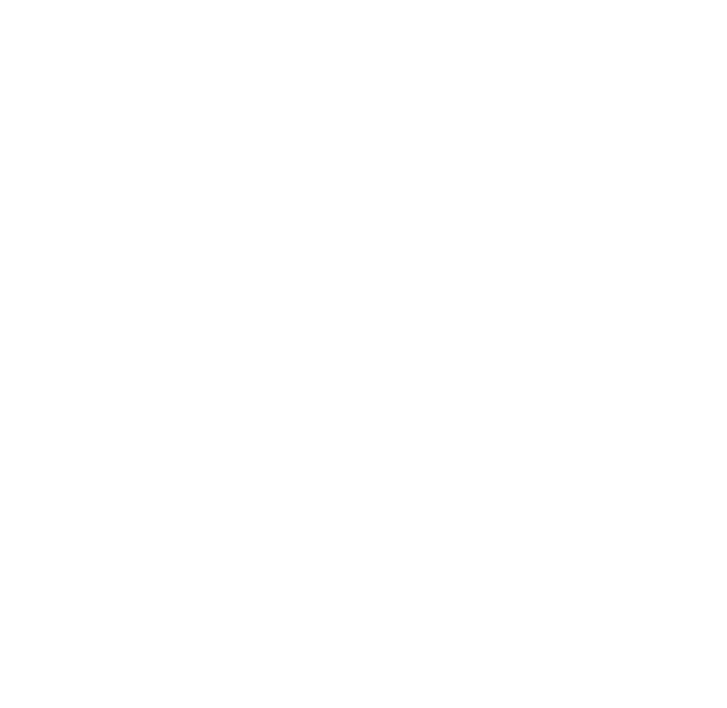
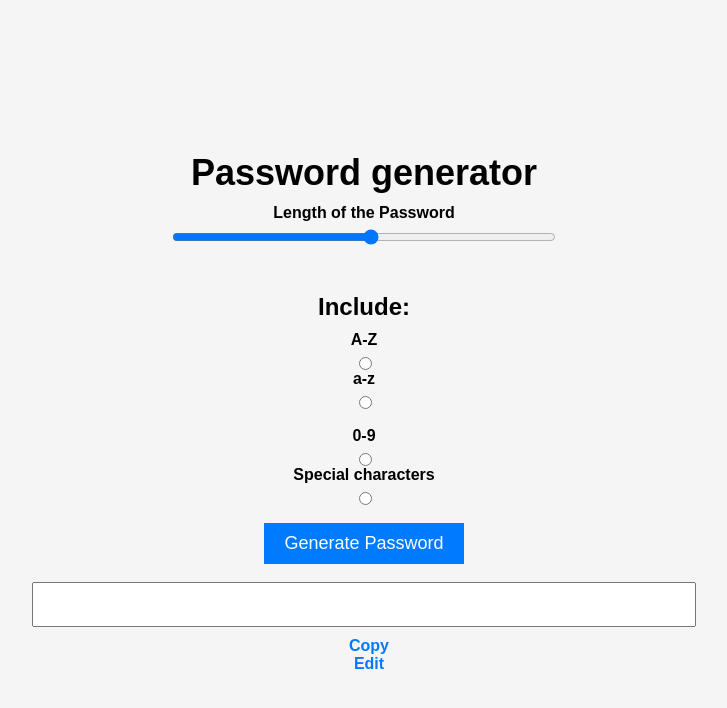
Before and after one commit to jehrl/password_generator_js, a plain HTML site: page Index.html in a window 1280 px wide. Shown: the whole page, without its empty margins (276-1003 px from the left). Drawn offline with Linux system fonts and the light colour scheme.

Commit message:
basic code

```diff
--- a/Index.html
+++ b/Index.html
@@ -4,8 +4,28 @@
     <meta charset="UTF-8">
     <meta name="viewport" content="width=device-width, initial-scale=1.0">
     <title>Password Generator</title>
+    <link rel="stylesheet" href="styles.css">
 </head>
 <body>
-
+    <h1>Password generator</h1>
+    <label for="length">Length of the Password</label>
+    <input type="range" name="length" min="0" max="25" step="1">
+    <br>
+    <h2>Include:</h2>
+    <label for="upperCase">A-Z</label>
+    <input name="upperCase" type="radio" value="upperCase" />
+    <label for="lowerCase">a-z</label>
+    <input name="lowerCase" type="radio" value="lowerCase" />
+    <br>
+    <label for="numbers">0-9</label>
+    <input name="numbers" type="radio" value="numbers" />
+    <label for="specialCharacter">Special characters</label>
+    <input name="specialCharacter" type="radio" value="specialCharacter" />
+    <br>
+    <button>Generate Password</button>
+    <br>
+    <input type="text" id="generatedPassword" readonly>
+    <span id="Copy">Copy</span>
+    <span id="Edit">Edit</span>
 </body>
 </html>
--- /dev/null
+++ b/styles.css
@@ -0,0 +1,78 @@
+body {
+    font-family: Arial, sans-serif;
+    margin: 0;
+    padding: 0;
+    background-color: #f5f5f5;
+    display: flex;
+    flex-direction: column;
+    align-items: center;
+    justify-content: center;
+    height: 100vh;
+}
+
+h1 {
+    font-size: 36px;
+    margin-bottom: 10px;
+}
+
+label {
+    display: block;
+    margin-bottom: 5px;
+    font-weight: bold;
+}
+
+input[type="range"] {
+    width: 30%;
+    margin-bottom: 10px;
+}
+
+h2 {
+    font-size: 24px;
+    margin-top: 20px;
+    margin-bottom: 10px;
+}
+
+.include-options {
+    display: flex;
+    align-items: center;
+    margin-bottom: 10px;
+}
+
+.include-options label {
+    margin-right: 20px;
+}
+
+button {
+    padding: 10px 20px;
+    font-size: 18px;
+    background-color: #007BFF;
+    color: white;
+    border: none;
+    cursor: pointer;
+}
+
+button:hover {
+    background-color: #0056b3;
+}
+
+button:active {
+    background-color: #003366;
+}
+
+input[type="text"] {
+    width: 50%;
+    padding: 10px;
+    font-size: 18px;
+    margin-bottom: 10px;
+}
+
+#Copy, #Edit {
+    margin-left: 10px;
+    cursor: pointer;
+    color: #007BFF;
+    font-weight: bold;
+}
+
+#Copy:hover, #Edit:hover {
+    color: #0056b3;
+}
```
Also changed, not shown: index.css (deleted).
